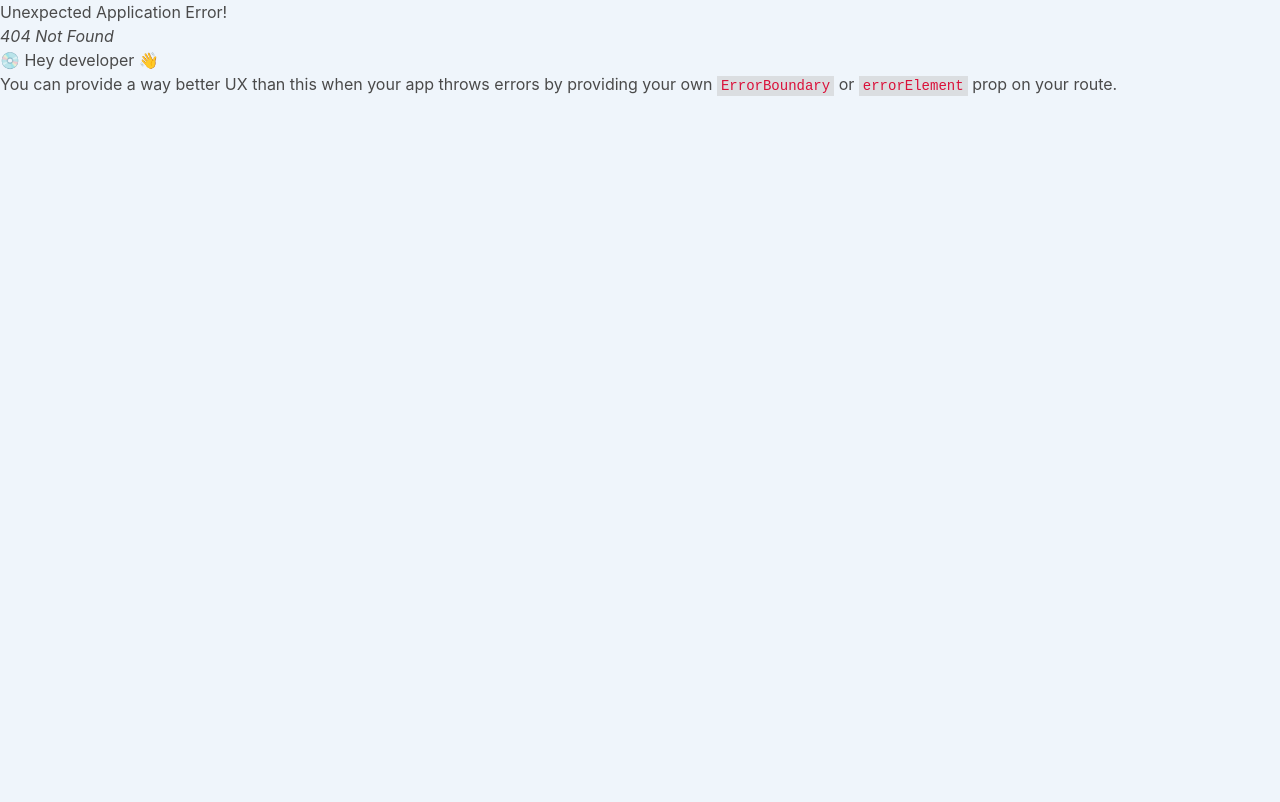
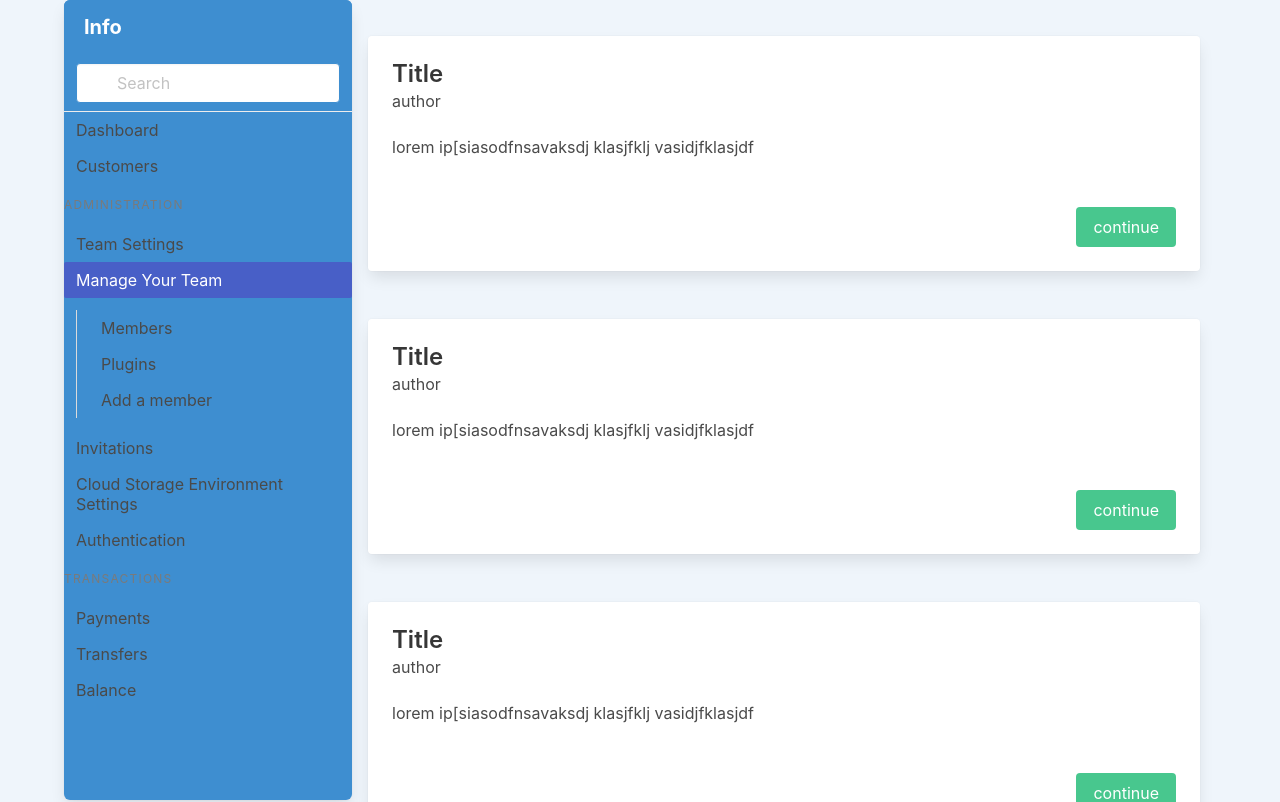
Before and after one commit to impeterk/tinyReddit, a React (Vite) app: page /r/fesak in a window 1280 px wide. Before the commit this address had no page. Shown: the top 802 px of the page. Built offline with nearby package versions, Linux system fonts and the light colour scheme.

Commit message:
added redirect on index page

```diff
--- a/src/App.jsx
+++ b/src/App.jsx
@@ -1,11 +1,11 @@
 import { Route, createRoutesFromElements, createBrowserRouter, RouterProvider } from "react-router-dom"
 import Root from "./views/Root"
-import PostsArray from "./views/PostsArray"
+import Subreddit from "./views/Subreddit"
 import PostDetail from "./views/PostDetail"
 
 const appRouter = createBrowserRouter(createRoutesFromElements(
     <Route path="/" element={<Root />}>
-        <Route index element={<PostsArray />} />
+        <Route path="/r/:subreddit" element={<Subreddit />} />
         <Route path=":id" element={<PostDetail />} />
     </Route>
 ))
--- a/src/styles/styles.css
+++ b/src/styles/styles.css
@@ -10,11 +10,7 @@
   top: 0;
   z-index: 30;
 }
-/* .navbar {
-  position: fixed;
-  top: 0;
-  width: 100%;
-} */
+
 #mobileNavMenu {
   position: absolute;
   left: 0;
--- a/src/views/Root.jsx
+++ b/src/views/Root.jsx
@@ -1,8 +1,15 @@
 import Panel from "../components/layout/Panel";
 import NavBar from "../components/layout/NavBar";
-import { Outlet } from "react-router-dom";
+import { Outlet, Navigate, useLocation } from "react-router-dom";
 
 export default function Root() {
+    const location = useLocation()
+    if (location.pathname == '/') {
+        return (
+        <Navigate to="/r/fesak" />
+        )
+    }
+
     return (
         <div className="container is-widescreen">
             <div className="columns m-0 p-0">
--- a/src/views/PostsArray.jsx
+++ b/src/views/Subreddit.jsx
@@ -2,7 +2,7 @@
 import db from '../db.json'
 import Post from '../components/elements/Post.jsx'
 
-export default function PostsArray() {
+export default function Subreddit() {
 
     const postsArray = db.posts
 
```
